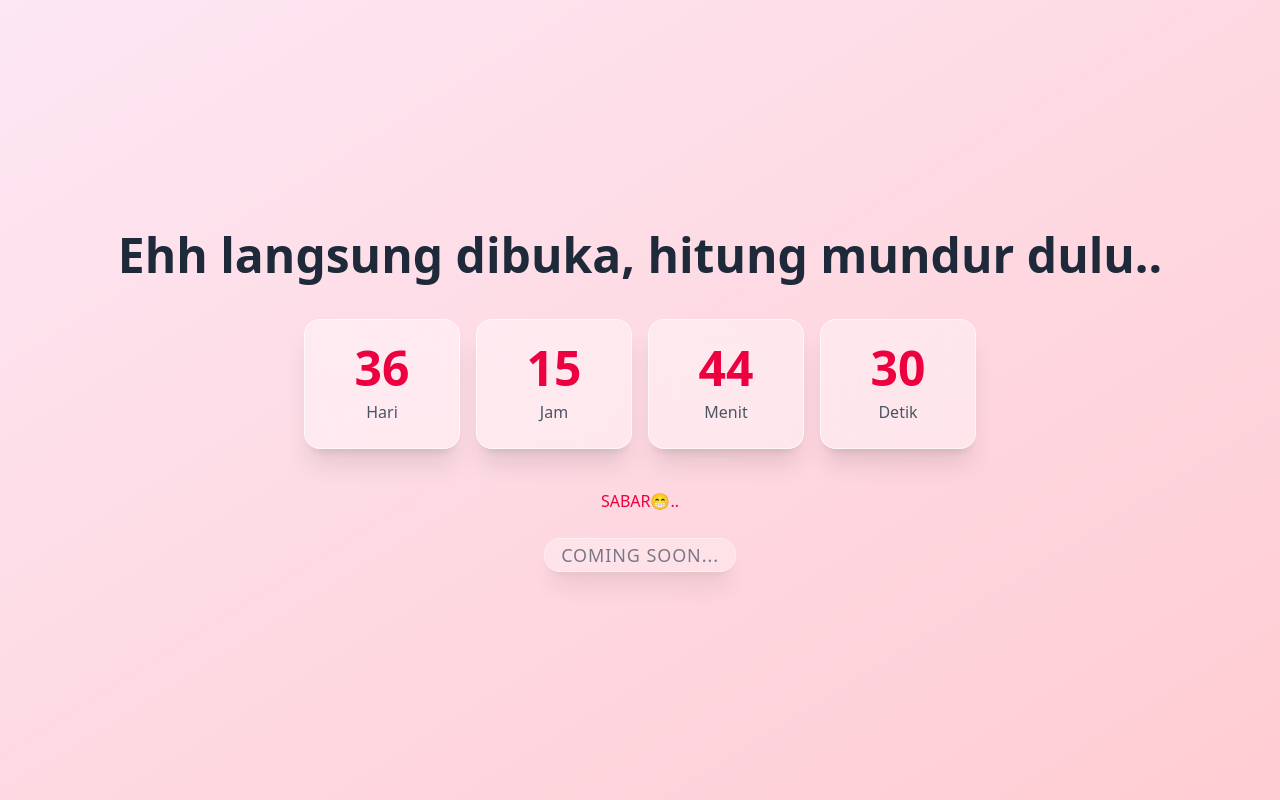
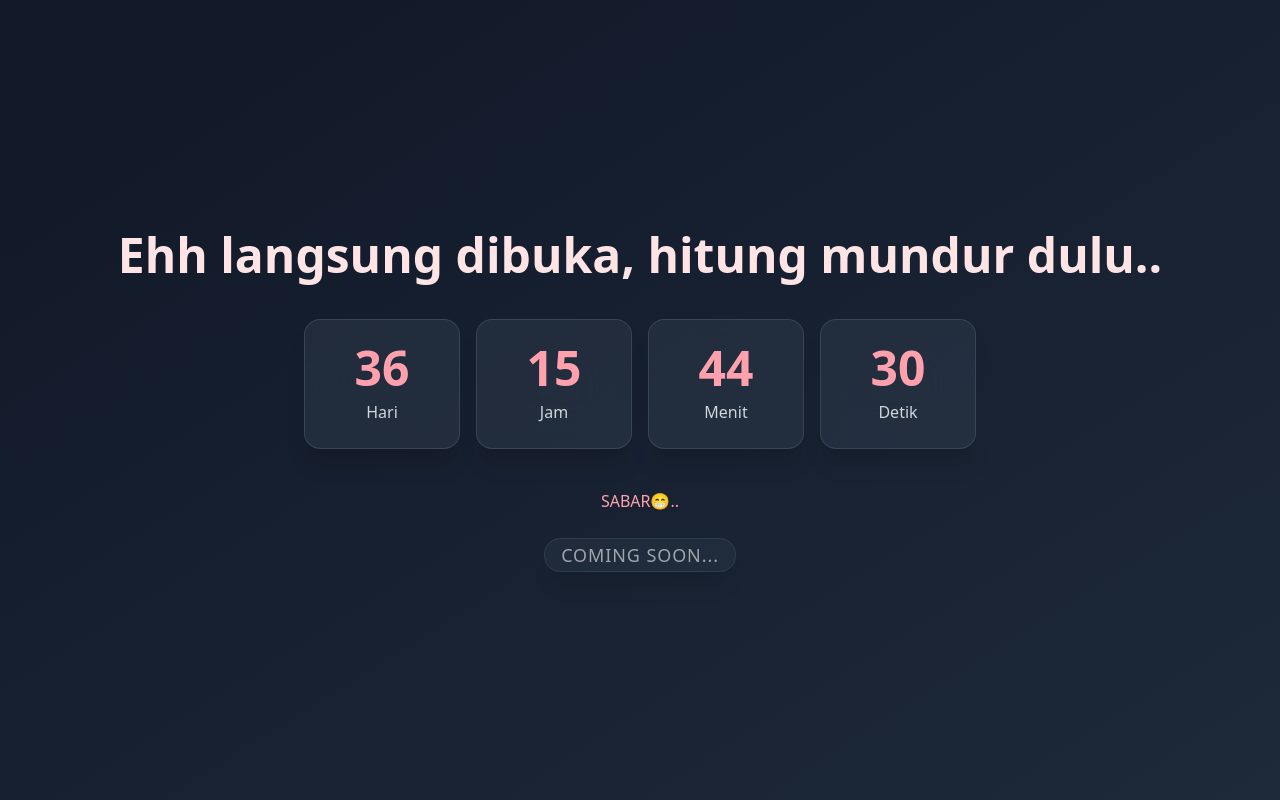
Before and after one commit to faturrahman10/birtday-gift, a React (Vite) app: page / in a window 1280 px wide. Built offline with nearby package versions, Linux system fonts and the light colour scheme.

Commit message:
add classname dark

```diff
--- a/src/pages/CountdownPage.jsx
+++ b/src/pages/CountdownPage.jsx
@@ -11,7 +11,7 @@ export default function CountdownPage() {
   return (
     <div
       className="
-        min-h-screen transition-all duration-500
+        dark min-h-screen transition-all duration-500
         bg-gradient-to-br from-pink-100 via-rose-50 to-purple-100
         dark:from-gray-900 dark:via-gray-950 dark:to-black
       "
```
